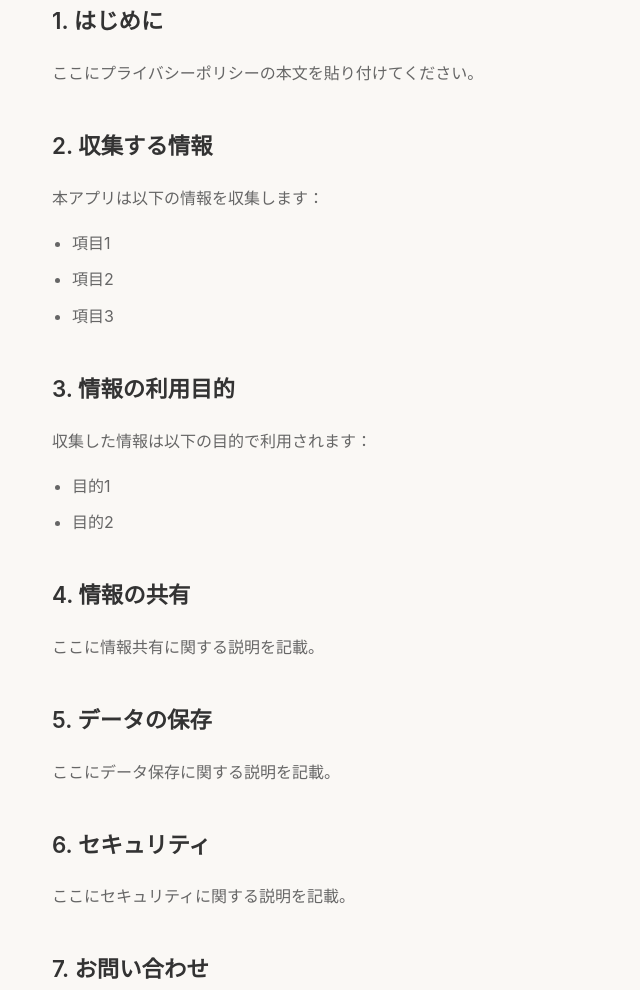
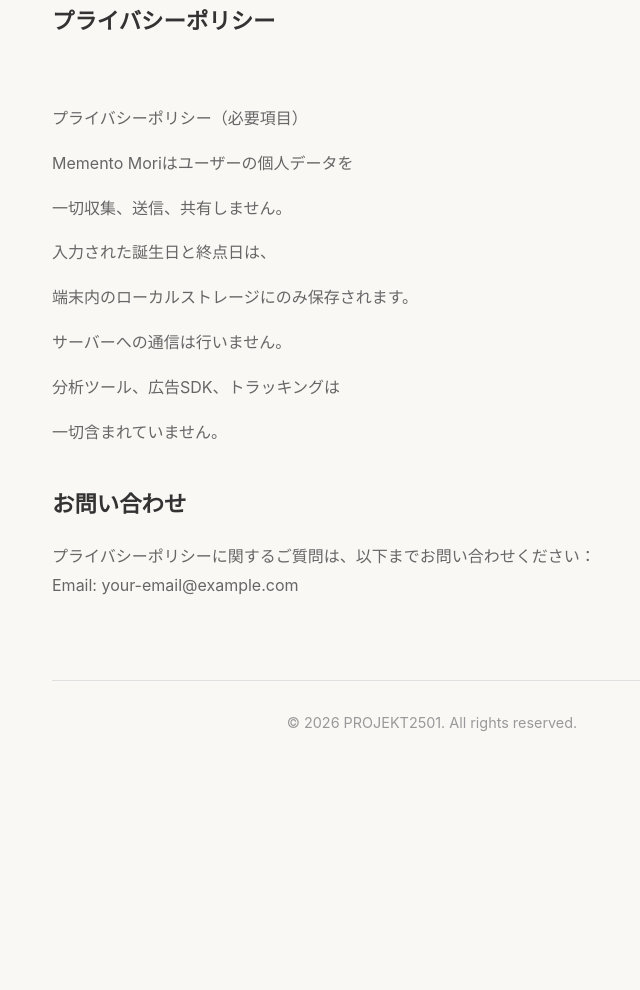
Before and after one commit to dasprojekt2501/dasprojekt2501.github.io, a plain HTML site: page apps/app1-privacy.html in a window 1280 px wide. Shown: the part 352-1342 px from the top of the page, without its empty margins (208-848 px from the left). After the commit the page ends 1146 px from the top, so only its background shows below. Drawn offline with Linux system fonts and the light colour scheme.

Commit message:
Update app1-privacy.html

```diff
--- a/apps/app1-privacy.html
+++ b/apps/app1-privacy.html
@@ -255,46 +255,20 @@
         <div class="policy-content">
             <!-- ★ ここにプライバシーポリシーの内容を貼り付け ★ -->
 
-            <h2>1. はじめに</h2>
+            <h2>プライバシーポリシー</h2>
             <p>
-                ここにプライバシーポリシーの本文を貼り付けてください。
+               　　　　　<p>プライバシーポリシー（必要項目）</p>
+                        <p>Memento Moriはユーザーの個人データを</p>
+                        <p>一切収集、送信、共有しません。</p>
+                        <p>入力された誕生日と終点日は、</p>
+                        <p>端末内のローカルストレージにのみ保存されます。</p>
+                        <p>サーバーへの通信は行いません。</p>
+                        <p>分析ツール、広告SDK、トラッキングは</p>
+                        <p>一切含まれていません。</p>
             </p>
 
-            <h2>2. 収集する情報</h2>
-            <p>
-                本アプリは以下の情報を収集します：
-            </p>
-            <ul>
-                <li>項目1</li>
-                <li>項目2</li>
-                <li>項目3</li>
-            </ul>
 
-            <h2>3. 情報の利用目的</h2>
-            <p>
-                収集した情報は以下の目的で利用されます：
-            </p>
-            <ul>
-                <li>目的1</li>
-                <li>目的2</li>
-            </ul>
-
-            <h2>4. 情報の共有</h2>
-            <p>
-                ここに情報共有に関する説明を記載。
-            </p>
-
-            <h2>5. データの保存</h2>
-            <p>
-                ここにデータ保存に関する説明を記載。
-            </p>
-
-            <h2>6. セキュリティ</h2>
-            <p>
-                ここにセキュリティに関する説明を記載。
-            </p>
-
-            <h2>7. お問い合わせ</h2>
+            <h2>お問い合わせ</h2>
             <p>
                 プライバシーポリシーに関するご質問は、以下までお問い合わせください：<br>
                 Email: your-email@example.com
```
